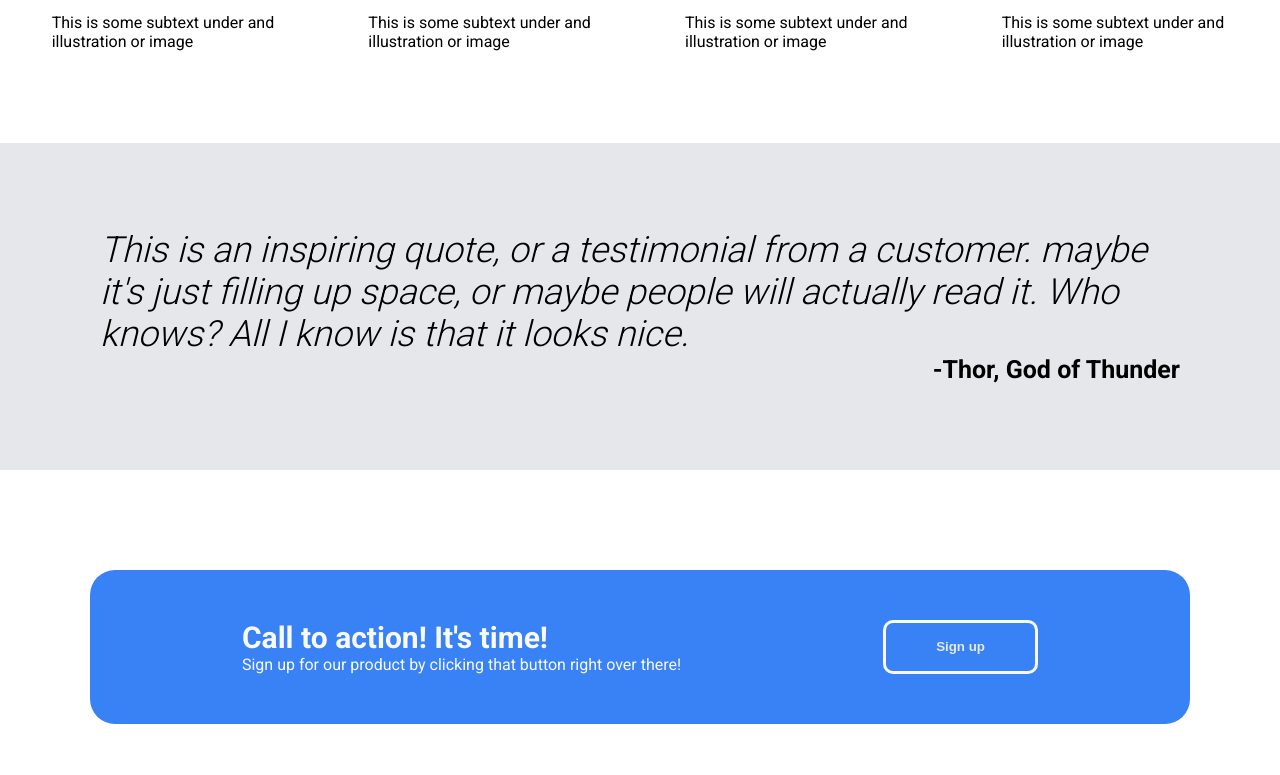
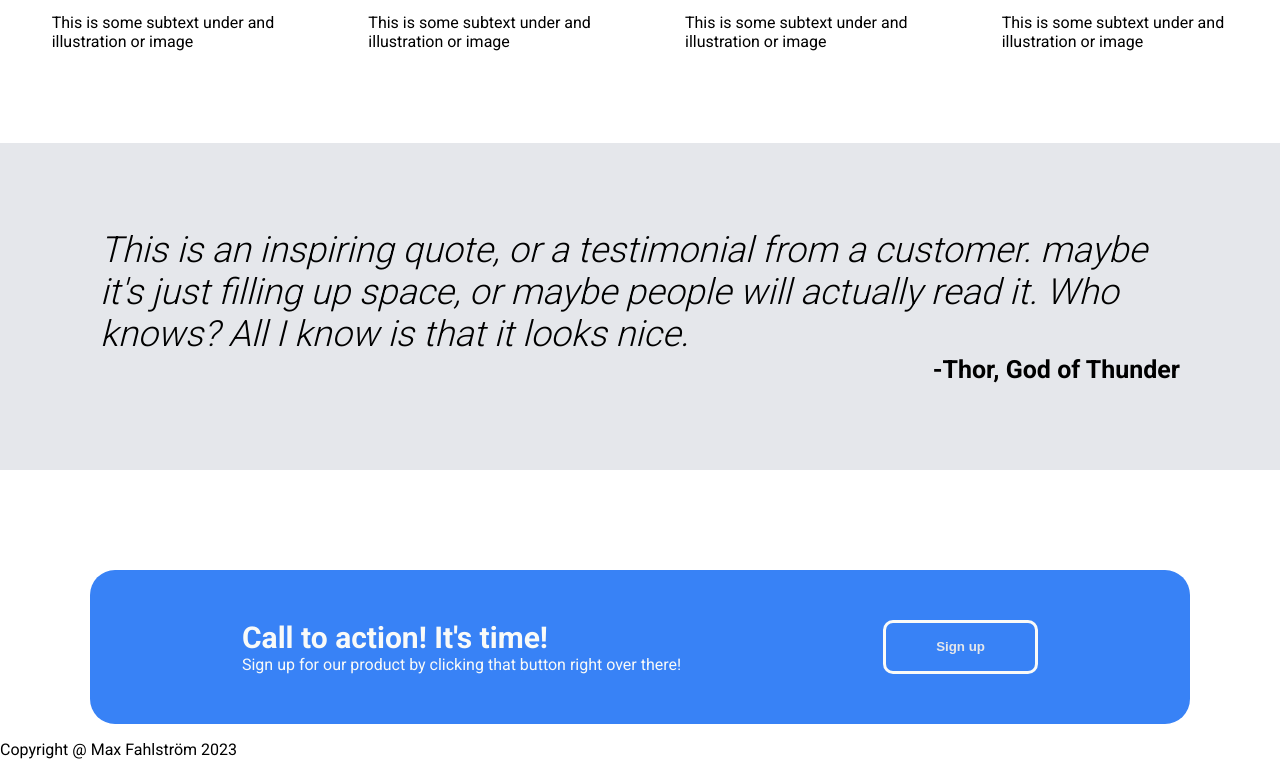
Before and after one commit to Cherain/landing-page, a plain HTML site: page index.html in a window 1280 px wide. Shown: the part 807-1582 px from the top of the page. Before the commit the page ends 1531 px from the top, so only its background shows below. Drawn offline with Linux system fonts and the light colour scheme.

Commit message:
Add footer html

```diff
--- a/index.html
+++ b/index.html
@@ -48,6 +48,10 @@
                 <button>Sign up</button>
           </div>
         </div>
+
+        <div class="footer">
+            <p>Copyright @ Max Fahlström 2023</p>
+        </div>
 </div>
 
 </body>
```
